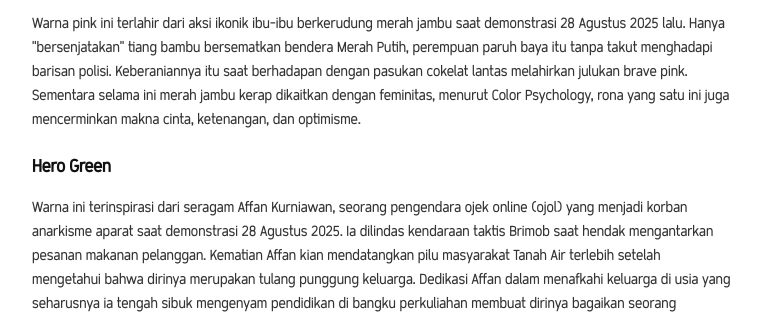
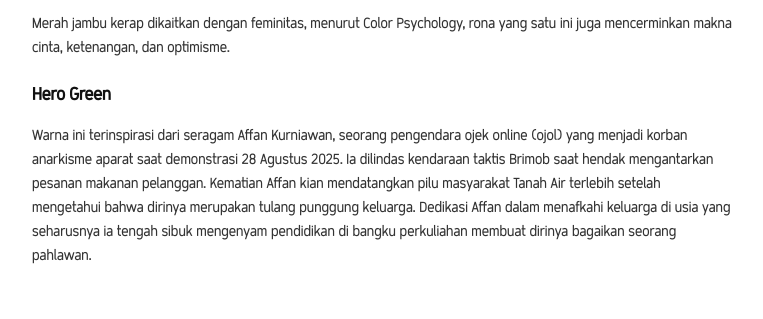
Before and after one commit to ridzside/brave-pink, a plain HTML site: page index.html in a window 1280 px wide. Shown: the part 632-951 px from the top of the page, without its empty margins (258-1021 px from the left). Drawn offline with Linux system fonts and the light colour scheme.

Commit message:
Update index.html

```diff
--- a/index.html
+++ b/index.html
@@ -217,11 +217,7 @@
   <script>
     const bravePinkText = `
 <h2>Brave Pink</h2>
-Warna pink ini terlahir dari aksi ikonik ibu-ibu berkerudung merah jambu saat demonstrasi 28 Agustus 2025 lalu.
-Hanya "bersenjatakan" tiang bambu bersematkan bendera Merah Putih, perempuan paruh baya itu tanpa takut menghadapi barisan polisi.
-
-Keberaniannya itu saat berhadapan dengan pasukan cokelat lantas melahirkan julukan brave pink.
-Sementara selama ini merah jambu kerap dikaitkan dengan feminitas, menurut Color Psychology, rona yang satu ini juga mencerminkan makna cinta, ketenangan, dan optimisme.
+Merah jambu kerap dikaitkan dengan feminitas, menurut Color Psychology, rona yang satu ini juga mencerminkan makna cinta, ketenangan, dan optimisme.
 `;
 
     const heroGreenText = `
```
